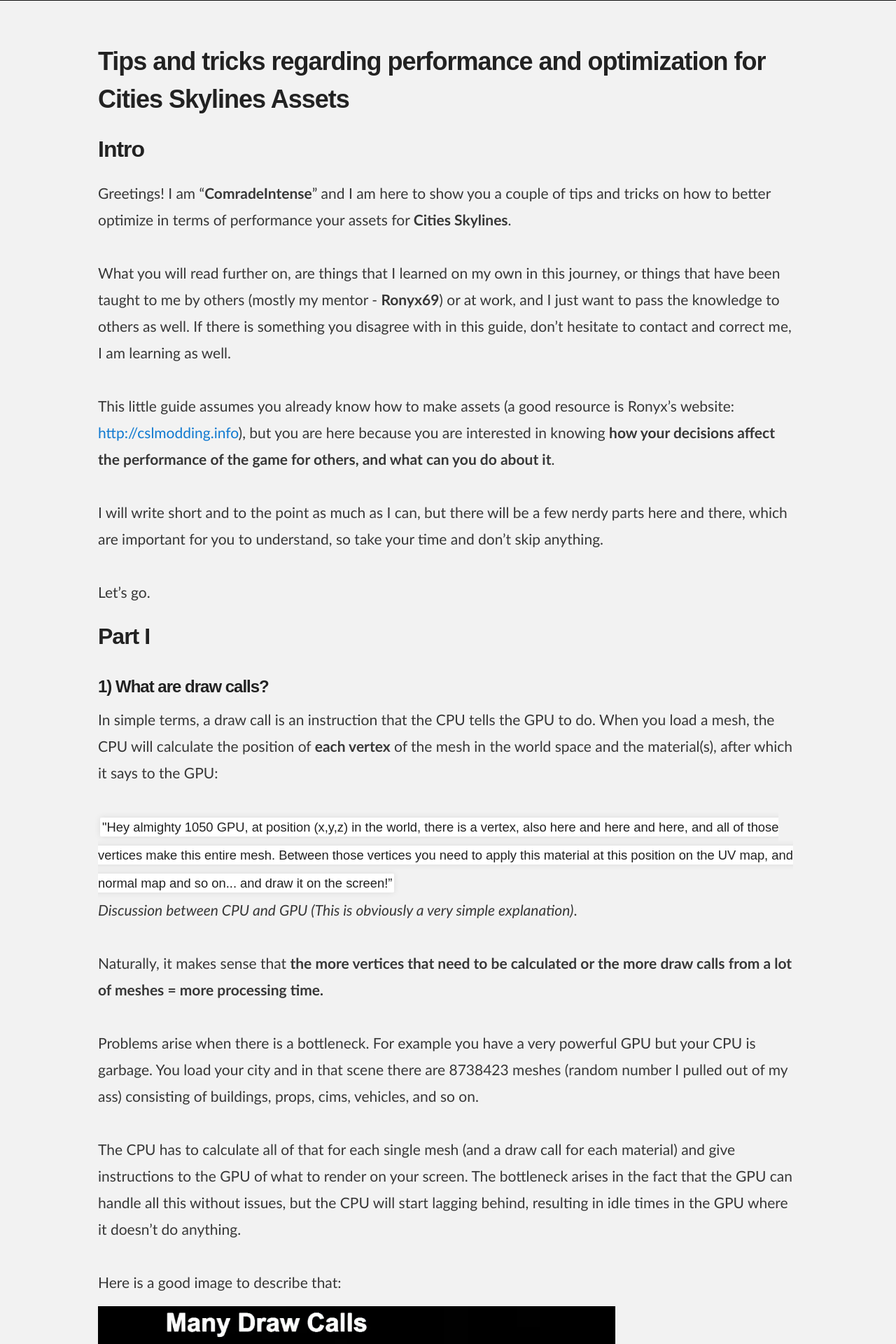
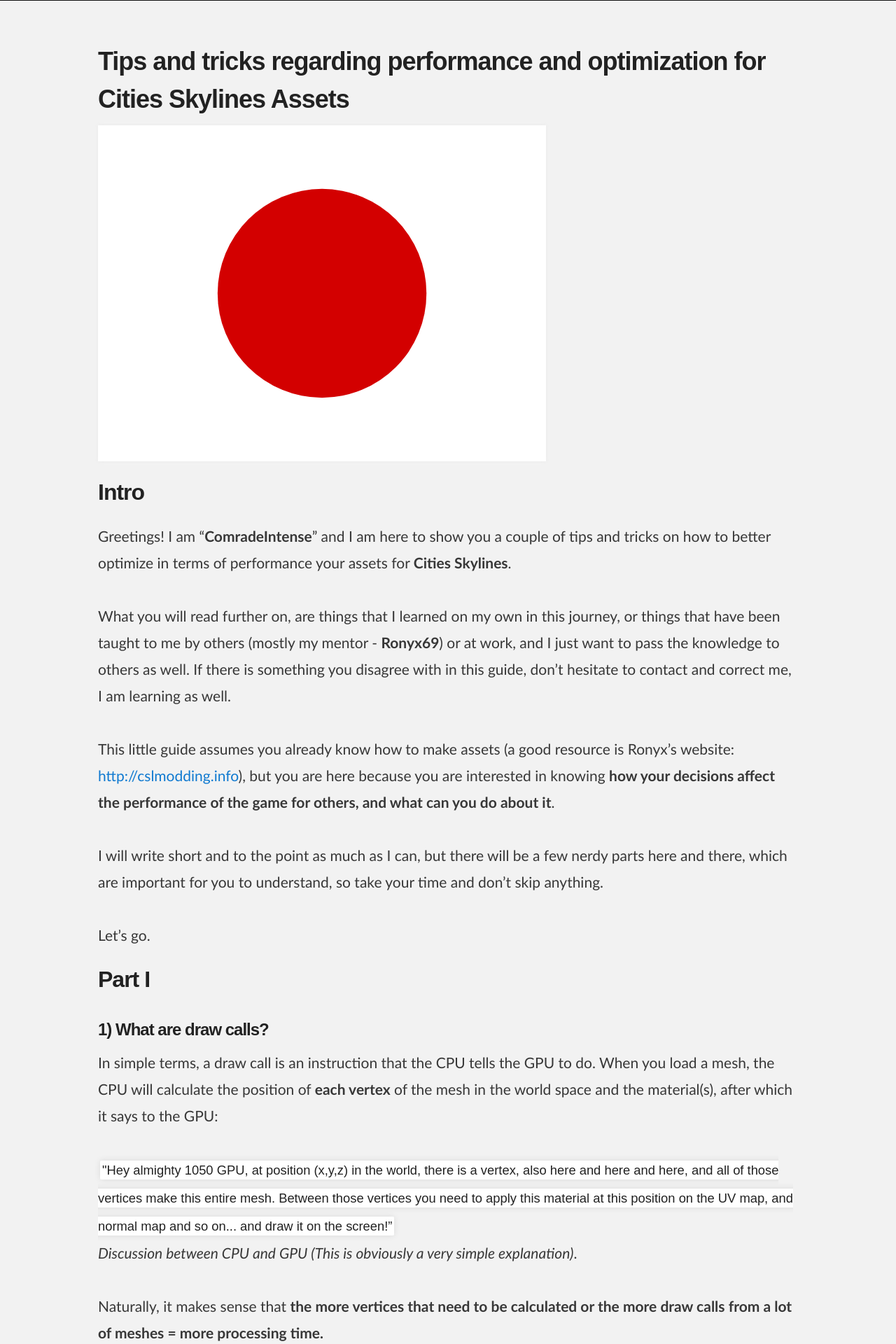
Before and after one commit to comradeintense/assetoptimization, a Jekyll site: the page built from index.md, in a window 1280 px wide. Shown: the top 1920 px of the page at 70% size. Built offline with Jekyll 4.4.1, drawn with Linux system fonts in a browser that asks for light colours; our own code applies the rules of GitHub Pages for plain Markdown files.

Commit message:
Update index.md

```diff
--- a/index.md
+++ b/index.md
@@ -2,6 +2,8 @@
 layout: default
 ---
 #  Tips and tricks regarding performance and optimization for Cities Skylines Assets
+
+![flag-icon-jpng](images/jpn.svg)
 
 ## Intro
 Greetings! I am “**ComradeIntense**” and I am here to show you a couple of tips and tricks on how to better optimize in terms of performance your assets for **Cities Skylines**.
```
